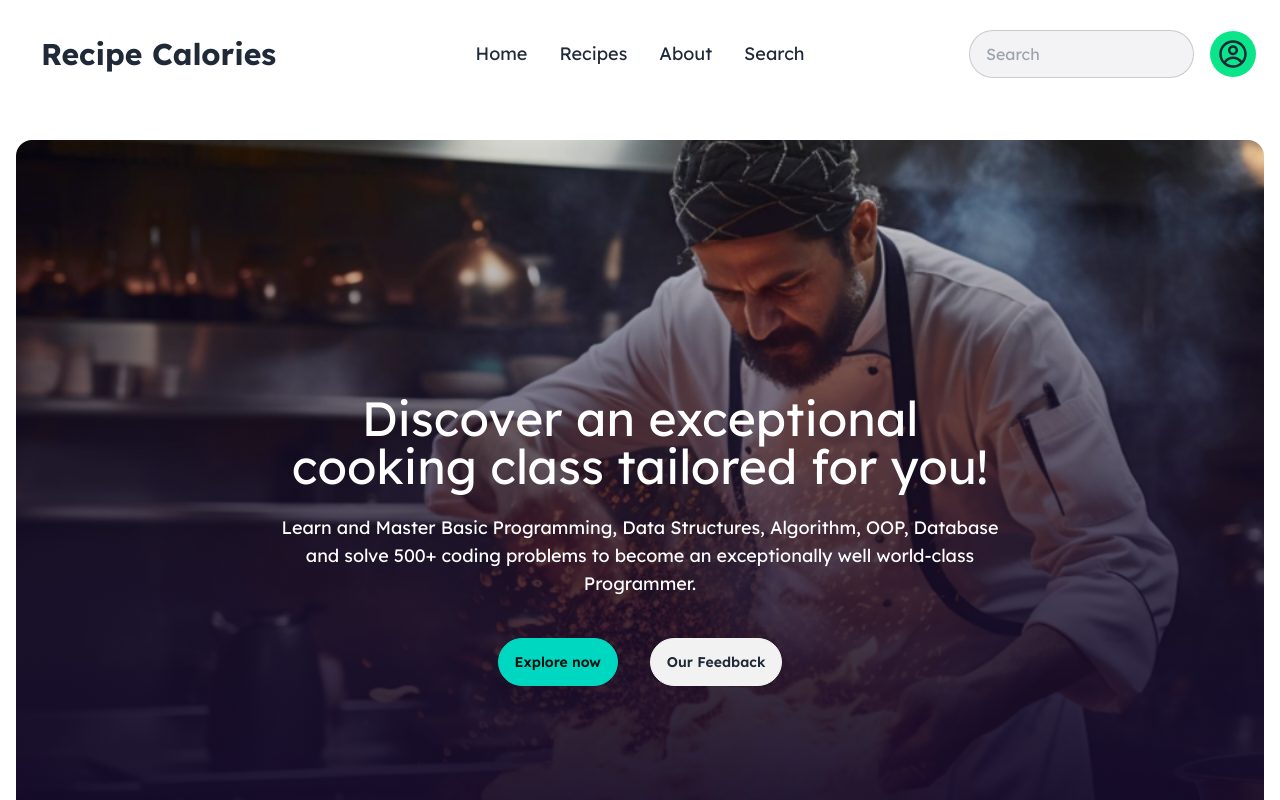
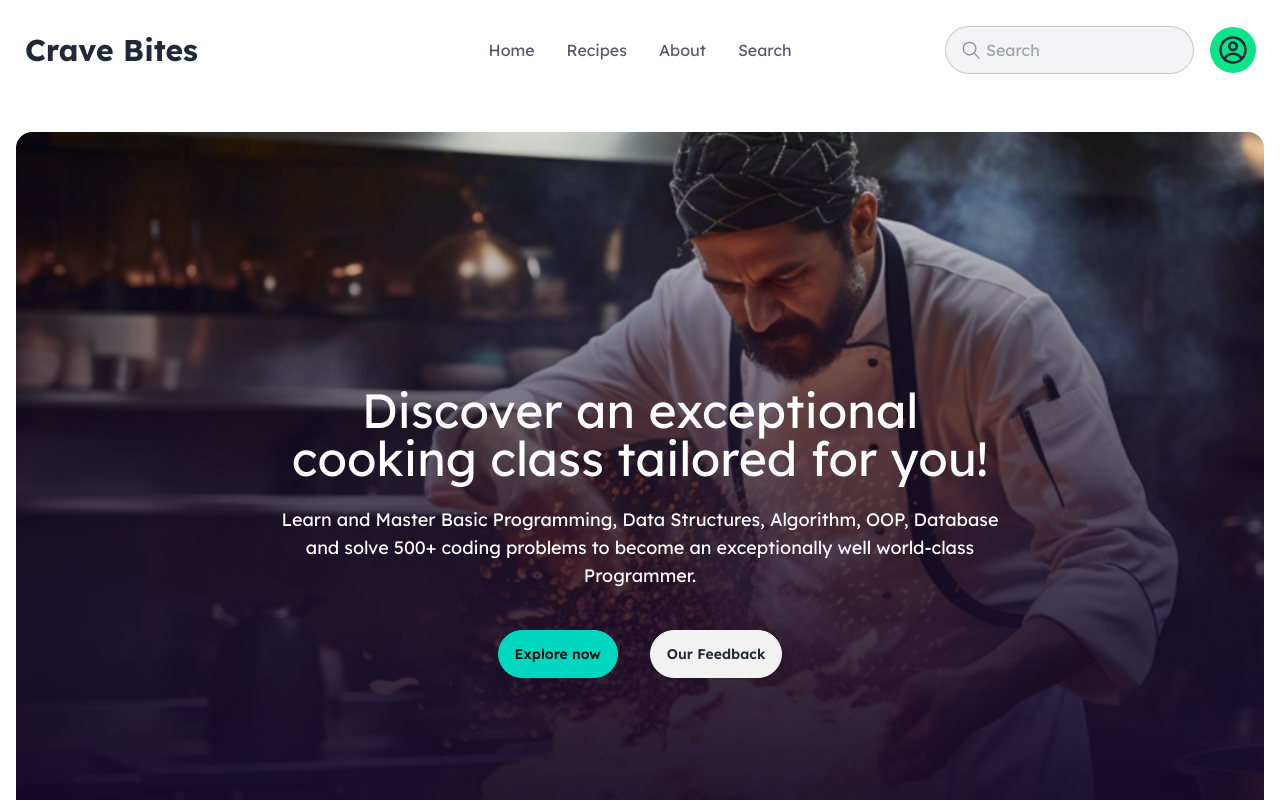
Before and after one commit to arifraj9911/chef-table, a React (Vite) app: page / in a window 1280 px wide. Shown: the top 800 px of the page. Built offline with nearby package versions, Linux system fonts and the light colour scheme.

Commit message:
navbar search icon implement and responsive style added

```diff
--- a/src/components/CurrentlyCooking/CurrentlyCooking.jsx
+++ b/src/components/CurrentlyCooking/CurrentlyCooking.jsx
@@ -1,8 +1,6 @@
-
 import Cooked from "../Cooked/Cooked";
 
-const CurrentlyCooking = ({ currentlyCooking,totalTime,totalCalories }) => {
-
+const CurrentlyCooking = ({ currentlyCooking, totalTime, totalCalories }) => {
   return (
     <div>
       <h3 className="text-2xl flex flex-col items-center mt-8">
@@ -14,16 +12,18 @@ const CurrentlyCooking = ({ currentlyCooking,totalTime,totalCalories }) => {
           {/* head */}
           <thead>
             {currentlyCooking.map((cook) => (
-              <Cooked key={cook.recipe_id} cook={cook} ></Cooked>
+              <Cooked key={cook.recipe_id} cook={cook}></Cooked>
             ))}
           </thead>
           <tbody>{/* row 1 */}</tbody>
         </table>
       </div>
-      <div>
-        <span>Total Time = {totalTime}</span>
-        <span>Total Calories = {totalCalories}</span>
-      </div>
+      {currentlyCooking.length > 0 && (
+        <div>
+          <span>Total Time = {totalTime}</span>
+          <span>Total Calories = {totalCalories}</span>
+        </div>
+      )}
     </div>
   );
 };
--- a/src/components/Header/Header.jsx
+++ b/src/components/Header/Header.jsx
@@ -1,10 +1,11 @@
 import { CgProfile } from "react-icons/cg";
 import Banner from "../Banner/Banner";
+import { GoSearch } from "react-icons/go";
 
 const Header = () => {
   return (
     <header>
-        {/* navbar */}
+      {/* navbar */}
       <nav className="mb-12">
         <div className="navbar bg-base-100">
           <div className="navbar-start">
@@ -12,7 +13,7 @@ const Header = () => {
               <div
                 tabIndex={0}
                 role="button"
-                className="btn btn-ghost lg:hidden"
+                className="btn btn-ghost lg:hidden px-0"
               >
                 <svg
                   xmlns="http://www.w3.org/2000/svg"
@@ -29,48 +30,76 @@ const Header = () => {
                   />
                 </svg>
               </div>
+
               <ul
                 tabIndex={0}
-                className="menu menu-sm dropdown-content mt-3 z-[1] p-2 shadow bg-base-100 rounded-box w-52  text-lg font-normal"
+                className="menu menu-sm dropdown-content mt-3 z-[1] p-2 shadow bg-base-100 rounded-box w-52 text-[16px] font-normal"
               >
+                <div className="form-control relative">
+                  <GoSearch className="absolute top-[14px] left-4 text-xl text-[#65636bb3]" />
+                  <input
+                    type="text"
+                    placeholder="Search"
+                    className="input input-bordered bg-[#150b2b0d] rounded-[50px] text-[#150b2bb3] w-full md:w-auto pl-10"
+                  />
+                </div>
                 <li>
-                  <a href="#">Home</a>
+                  <a className="text-[#150b2bb3]" href="#">
+                    Home
+                  </a>
                 </li>
                 <li>
-                  <a href="#">Recipes</a>
+                  <a className="text-[#150b2bb3]" href="#">
+                    Recipes
+                  </a>
                 </li>
                 <li>
-                  <a href="#">About</a>
+                  <a className="text-[#150b2bb3]" href="#">
+                    About
+                  </a>
                 </li>
                 <li>
-                  <a href="#">Search</a>
+                  <a className="text-[#150b2bb3]" href="#">
+                    Search
+                  </a>
                 </li>
               </ul>
             </div>
-            <a className="btn btn-ghost text-3xl font-bold">Recipe Calories</a>
+            <a className="btn btn-ghost text-2xl lg:text-3xl font-bold pl-2 lg:pl-0">
+              Crave Bites
+            </a>
           </div>
           <div className="navbar-center hidden lg:flex">
-            <ul className="menu menu-horizontal px-1 text-lg font-normal">
+            <ul className="menu menu-horizontal px-1 text-[16px] font-normal">
               <li>
-                <a href="#">Home</a>
+                <a className="text-[#150b2bb3]" href="#">
+                  Home
+                </a>
               </li>
               <li>
-                <a href="#">Recipes</a>
+                <a className="text-[#150b2bb3]" href="#">
+                  Recipes
+                </a>
               </li>
               <li>
-                <a href="#">About</a>
+                <a className="text-[#150b2bb3]" href="#">
+                  About
+                </a>
               </li>
               <li>
-                <a href="#">Search</a>
+                <a className="text-[#150b2bb3]" href="#">
+                  Search
+                </a>
               </li>
             </ul>
           </div>
-          <div className="navbar-end flex gap-4">
-            <div className="form-control">
+          <div className="navbar-end gap-4">
+            <div className="form-control relative hidden md:block lg:block">
+              <GoSearch className="absolute top-[14px] left-4 text-xl text-[#65636bb3]" />
               <input
                 type="text"
                 placeholder="Search"
-                className="input input-bordered bg-[#150b2b0d] rounded-[50px] text-[#150b2bb3] w-24 md:w-auto"
+                className="input input-bordered bg-[#150b2b0d] rounded-[50px] text-[#150b2bb3] w-24 md:w-auto pl-10"
               />
             </div>
             <div className=" rounded-full bg-[#0BE58A] p-2">
@@ -82,7 +111,6 @@ const Header = () => {
       {/* Banner */}
       <Banner></Banner>
     </header>
-
   );
 };
 
```
